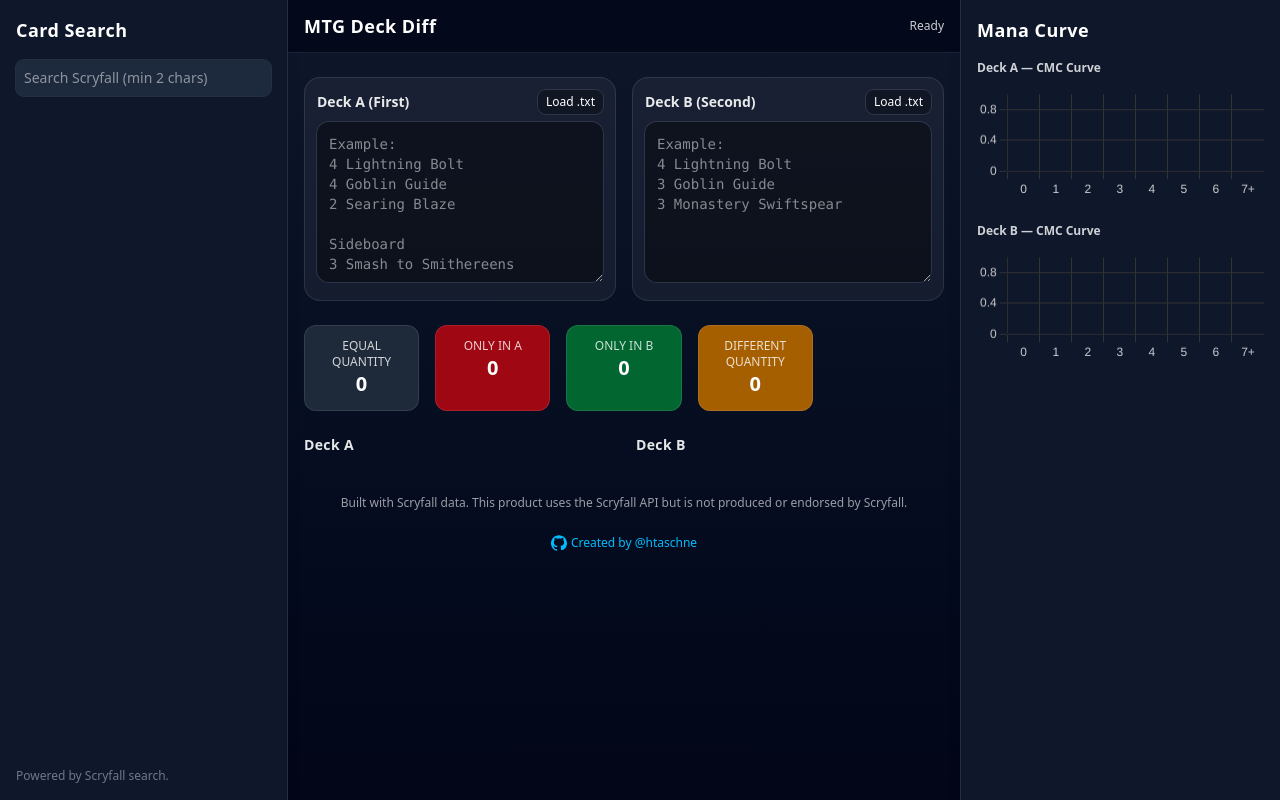
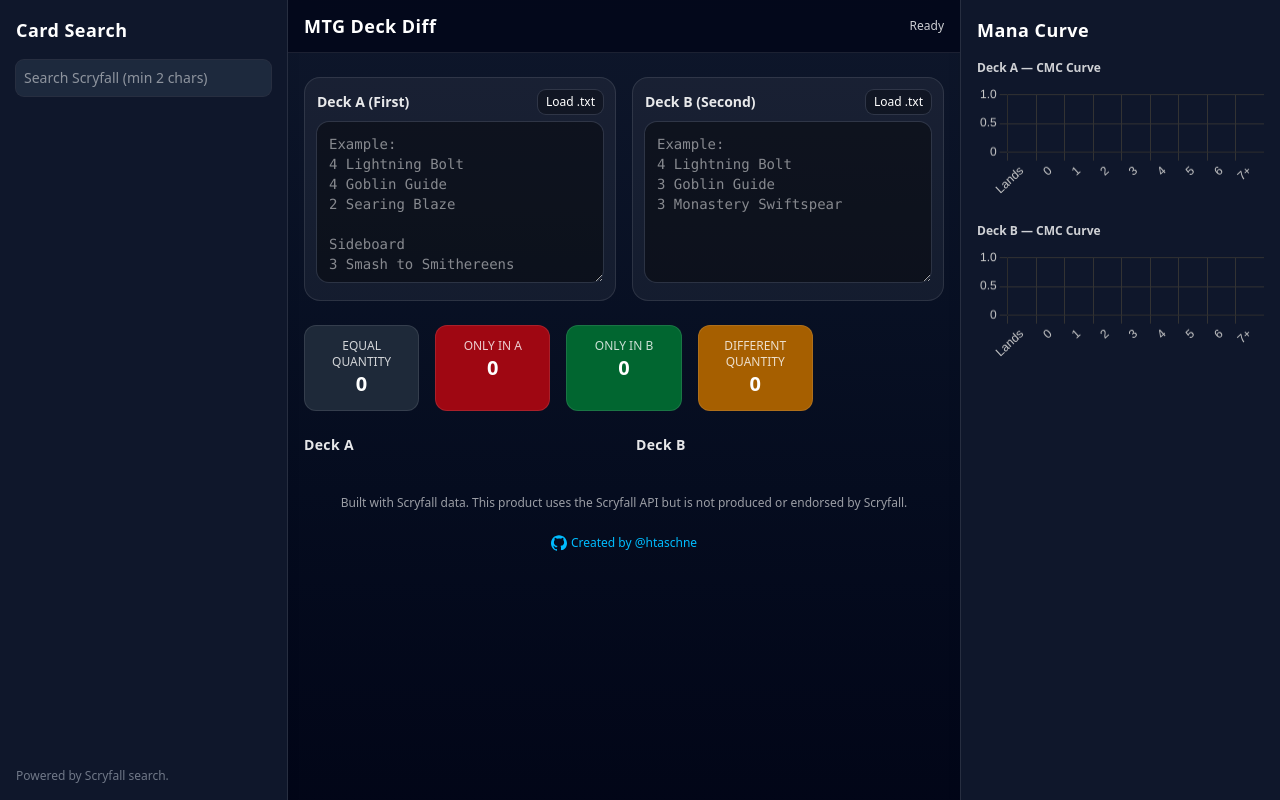
Before and after one commit to htaschne/mtg-deck-diff, a React (Vite) app: page / in a window 1280 px wide. Built offline with nearby package versions, Linux system fonts and the light colour scheme.

Commit message:
we have colors now

```diff
--- a/src/App.jsx
+++ b/src/App.jsx
@@ -180,6 +180,13 @@
 
 // --- ManaCurvePanel: right sidebar with mana curve bar chart ---
 function ManaCurvePanel({ deckA, deckB, mergedDeck, getCard, showMerge }) {
+  // Color symbol mapping for legend
+  const colorMap = {
+    W: "#f9e79f", U: "#85c1e9", B: "#566573", R: "#e74c3c", G: "#27ae60", C: "#aaa",
+  };
+  // Color keys
+  const colorKeys = ["W", "U", "B", "R", "G", "C"];
+
   // Helper: get mana value (CMC) from card object
   const getManaValue = (card) => {
     if (!card) return null;
@@ -203,15 +210,18 @@
   // Helper: get color identity from card object
   const getColors = (card) => card?.color_identity || card?.colors || [];
 
-  // Compute mana curve and color dist for each deck
+  // Compute mana curve, color dist, and colorByCmc for each deck
   const computeStats = (deckMap) => {
     const curve = {};
     const colorDist = {};
+    const colorByCmc = {};
     for (const [name, qty] of deckMap.entries()) {
       const card = getCard(name);
+      const isLand = card?.type_line && card.type_line.includes("Land");
       const cmc = getManaValue(card);
       const colors = getColors(card);
-      const key = cmc != null ? Math.min(Math.max(Math.round(cmc), 0), 7) : 0;
+      // lands go into special "Lands" bucket, others by CMC
+      const key = isLand ? "Lands" : (cmc != null ? Math.min(Math.max(Math.round(cmc), 0), 7) : 0);
       curve[key] = (curve[key] || 0) + qty;
       // Color dist: count per color symbol
       if (colors && colors.length) {
@@ -221,8 +231,17 @@
       } else {
         colorDist["C"] = (colorDist["C"] || 0) + qty;
       }
+      // Color by CMC or by "Lands"
+      if (!colorByCmc[key]) colorByCmc[key] = {};
+      if (colors && colors.length) {
+        colors.forEach((col) => {
+          colorByCmc[key][col] = (colorByCmc[key][col] || 0) + qty;
+        });
+      } else {
+        colorByCmc[key]["C"] = (colorByCmc[key]["C"] || 0) + qty;
+      }
     }
-    return { curve, colorDist };
+    return { curve, colorDist, colorByCmc };
   };
 
   // Convert mergedDeckRows to Map for stats
@@ -240,45 +259,33 @@
   const statsB = useMemo(() => computeStats(deckB), [deckB, getCard]);
   const statsC = useMemo(() => computeStats(mergedMap), [mergedMap, getCard]);
 
-  // Prepare chart data for each deck
-  const labels = ["0", "1", "2", "3", "4", "5", "6", "7+"];
-  const getCurveArr = (curve) => labels.map((l, i) =>
-    i < 7 ? (curve[i] || 0) : (curve[7] || 0)
-  );
+  // Chart labels: "Lands" first, then 0..6, then "7+"
+  const labels = ["Lands", "0", "1", "2", "3", "4", "5", "6", "7+"];
+  // The corresponding keys in colorByCmc: "Lands", 0..6, 7
+  const cmcKeys = ["Lands", 0, 1, 2, 3, 4, 5, 6, 7];
+
+  // Generate stacked datasets per color for a deck stats/colorByCmc
+  function makeStackedDatasets(stats, labelPrefix, stackKey) {
+    return colorKeys.map((color) => ({
+      label: color,
+      data: cmcKeys.map((cmc) => stats.colorByCmc[cmc]?.[color] || 0),
+      backgroundColor: colorMap[color],
+      stack: stackKey,
+      borderWidth: 0,
+    }));
+  }
+
   const dataA = {
     labels,
-    datasets: [
-      {
-        label: "Deck A",
-        data: getCurveArr(statsA.curve),
-        backgroundColor: "rgba(220,38,38,0.7)",
-      },
-    ],
+    datasets: makeStackedDatasets(statsA, "Deck A", "stackA"),
   };
   const dataB = {
     labels,
-    datasets: [
-      {
-        label: "Deck B",
-        data: getCurveArr(statsB.curve),
-        backgroundColor: "rgba(16,185,129,0.7)",
-      },
-    ],
+    datasets: makeStackedDatasets(statsB, "Deck B", "stackB"),
   };
   const dataC = {
     labels,
-    datasets: [
-      {
-        label: "Merged",
-        data: getCurveArr(statsC.curve),
-        backgroundColor: "rgba(59,130,246,0.7)",
-      },
-    ],
-  };
-
-  // Color symbol mapping for legend
-  const colorMap = {
-    W: "#f9e79f", U: "#85c1e9", B: "#566573", R: "#e74c3c", G: "#27ae60", C: "#aaa",
+    datasets: makeStackedDatasets(statsC, "Merged", "stackC"),
   };
 
   // Hover state for color dist: 0 = A, 1 = B, 2 = C
@@ -288,7 +295,7 @@
   else if (hovered === 1) colorDist = statsB.colorDist;
   else if (hovered === 2) colorDist = statsC.colorDist;
 
-  // Chart options (common)
+  // Chart options (common), now with stacked bars
   const chartOptions = (deckIndex) => ({
     responsive: true,
     plugins: {
@@ -305,8 +312,8 @@
       },
     },
     scales: {
-      x: { ticks: { color: "#ccc" }, grid: { color: "#333" } },
-      y: { ticks: { color: "#ccc" }, grid: { color: "#333" }, beginAtZero: true },
+      x: { stacked: true, ticks: { color: "#ccc" }, grid: { color: "#333" } },
+      y: { stacked: true, ticks: { color: "#ccc" }, grid: { color: "#333" }, beginAtZero: true },
     },
     onHover: (e, elements) => {
       if (elements && elements.length > 0) setHovered(deckIndex);
```
